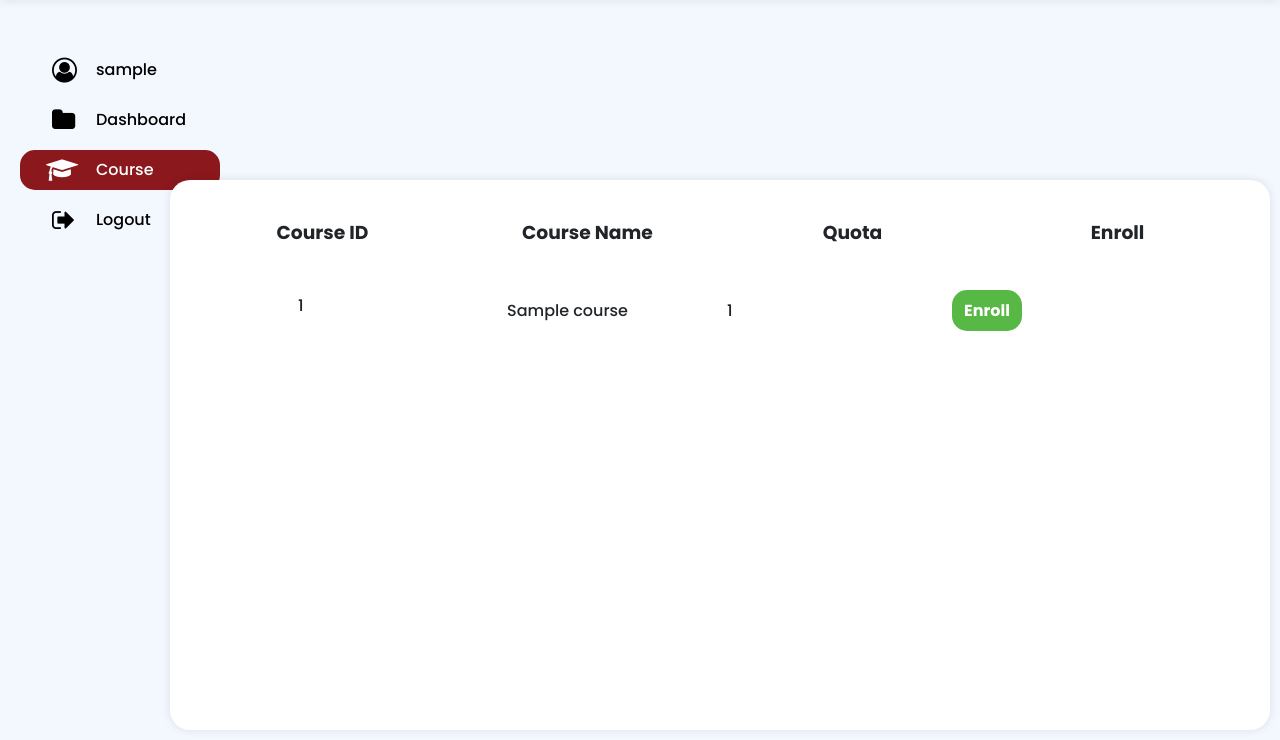
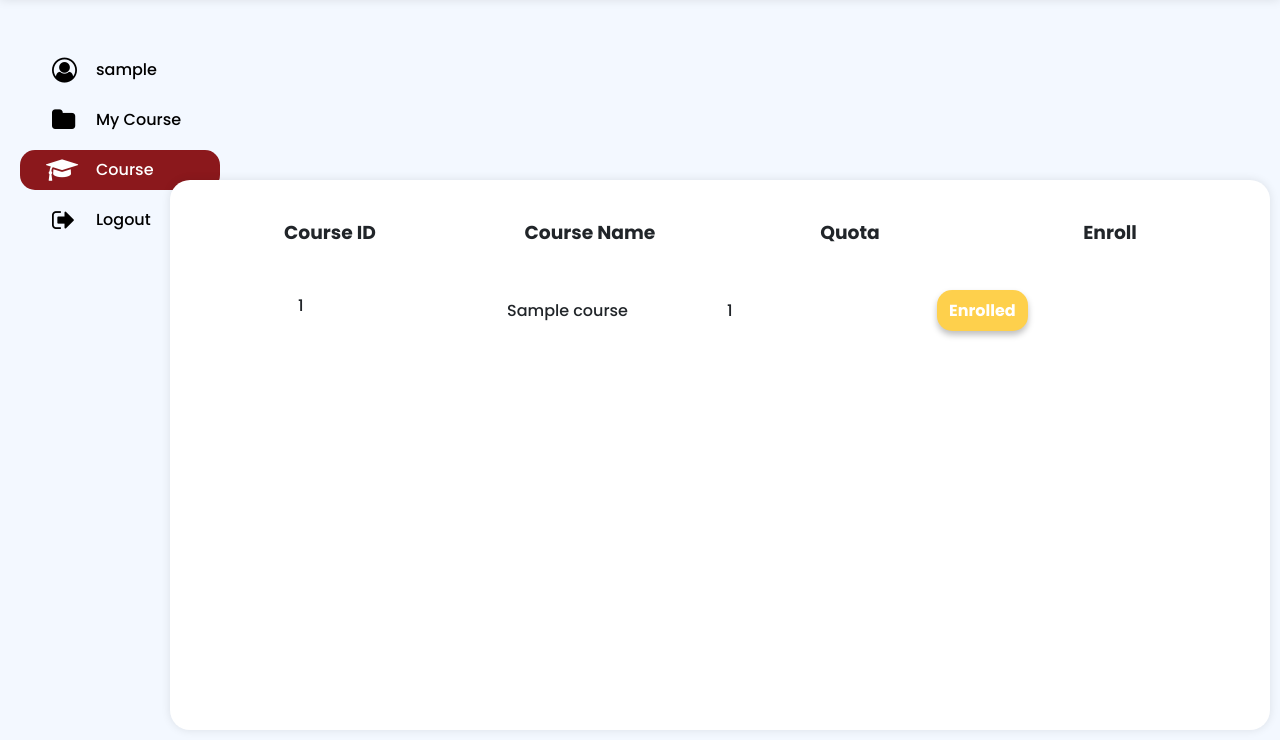
Before and after one commit to 6410685215/cn321-as2, a Django app: page /course/page_course/ in a window 1280 px wide. Shown: the part 60-800 px from the top of the page. Run offline with Django 4.2, Linux system fonts and the light colour scheme; a user stored in the database is signed in; tables that the repository leaves empty hold one stand-in row (values such as "Sample post").

Commit message:
button enrollED

```diff
--- a/course/views.py
+++ b/course/views.py
@@ -11,11 +11,11 @@ def page_course(request):
     admin = user.is_staff
     course = Course.objects.all()
     enroll = Enroll.objects.filter(student_id=user)
-    print(enroll)
+    print(enroll.values_list('course_id', flat=True))
     return render(request, 'course/page_course.html', { 'username': user,
                                                         'admin': admin,
                                                         'courses': course,
-                                                        'enroll': enroll,})
+                                                        'enroll': enroll.values_list('course_id', flat=True),})
 
 def page_user(request):
     user = request.user
@@ -46,9 +46,10 @@ def course_enroll(request):
     course.save()
     course_enroll = Enroll(student_id=user, course_id=course)
     course_enroll.save()
-    return render(request, 'course/page_course.html', { 'username': user,
-                                                        'admin': admin,
-                                                        'courses': Course.objects.all(),})
+    # return render(request, 'course/page_course.html', { 'username': user,
+    #                                                     'admin': admin,
+    #                                                     'courses': Course.objects.all(),})
+    return page_course(request)
 
 def course_drop(request):
     user = request.user
--- a/static/css/main.css
+++ b/static/css/main.css
@@ -395,7 +395,7 @@ html [type="button"] {
 .sec-table td form {
     font-weight: 500;
     text-align: left;
-    margin-left: 210px;
+    margin-left: 195px;
 }
 
 .sec-table-title {
@@ -406,7 +406,7 @@ html [type="button"] {
 
 .sec-table-title h3 {
     text-align: center;
-    width: 530px;
+    width: 260px;
 }
 
 .box-scroll {
@@ -416,7 +416,7 @@ html [type="button"] {
 }
 
 /* button */
-.button-27 {
+.button-27-en {
     appearance: none;
     background-color: #57b846;
     border: none;
@@ -439,18 +439,53 @@ html [type="button"] {
     touch-action: manipulation;
     width: 100%;
     will-change: transform;
+
+    box-shadow: rgba(0, 0, 0, 0.25) 0 4px 6px;
 }
 
-.button-27:disabled {
+.button-27-en:disabled {
     pointer-events: none;
 }
 
-.button-27:hover {
-    box-shadow: rgba(0, 0, 0, 0.25) 0 8px 15px;
+.button-27-en:hover {
     transform: translateY(-2px);
 }
 
-.button-27:active {
-    box-shadow: none;
+.button-27-en:active {
     transform: translateY(0);
+    box-shadow: 4px 4px 6px 0 rgba(255, 255, 255, .5),
+        -4px -4px 6px 0 rgba(116, 125, 136, .2),
+        inset -4px -4px 6px 0 rgba(255, 255, 255, .5),
+        inset 4px 4px 6px 0 rgba(116, 125, 136, .3);
 }
+
+.button-27-ed {
+    appearance: none;
+    background-color: #fed04c;
+    border: none;
+    border-radius: 15px;
+    box-sizing: border-box;
+    color: #FFFFFF;
+    cursor: pointer;
+    display: inline-block;
+    font-weight: 600;
+    line-height: normal;
+    margin: 0;
+    min-width: 0;
+    outline: none;
+    padding: 8px 12px;
+    text-align: center;
+    text-decoration: none;
+    transition: all 300ms cubic-bezier(.23, 1, 0.32, 1);
+    user-select: none;
+    -webkit-user-select: none;
+    touch-action: manipulation;
+    width: 100%;
+    will-change: transform;
+
+    box-shadow: rgba(0, 0, 0, 0.25) 0 4px 6px;
+}
+
+.button-27-ed:hover {
+    transform: translateY(-2px);
+}
--- a/templates/course/page_board.html
+++ b/templates/course/page_board.html
@@ -7,7 +7,7 @@
         <a href="{% url 'page_user' %}"><i class="fa pos-ab user fa-user-circle-o"></i><p class="a-p">{{ username }}</p></a>
       </li>
       <li class="list-item">
-        <a class="active" href="{% url 'page_board' %}"><i class="fa pos-ab board fa-folder" style="color: white;"></i><p class="a-p">Dashboard</p></a>
+        <a class="active" href="{% url 'page_board' %}"><i class="fa pos-ab board fa-folder" style="color: white;"></i><p class="a-p">My Course</p></a>
       </li>
       <li class="list-item">
         <a href="{% url 'page_course' %}"><i class="fa pos-ab cap fa-graduation-cap"></i><p class="a-p">Course</p></a>
--- a/templates/course/page_course.html
+++ b/templates/course/page_course.html
@@ -7,7 +7,7 @@
         <a href="{% url 'page_user' %}"><i class="fa pos-ab user fa-user-circle-o"></i><p class="a-p">{{ username }}</p></a>
       </li>
       <li class="list-item">
-        <a href="{% url 'page_board' %}"><i class="fa pos-ab board fa-folder"></i><p class="a-p">Dashboard</p></a>
+        <a href="{% url 'page_board' %}"><i class="fa pos-ab board fa-folder"></i><p class="a-p">My Course</p></a>
       </li>
       <li class="list-item">
         <a class="active" href="{% url 'page_course' %}"><i class="fa pos-ab cap fa-graduation-cap" style="color: white;"></i><p class="a-p">Course</p></a>
@@ -18,21 +18,6 @@
     </ul>
   </nav>
   <section class="sec">
-    {% comment %}
-      {% for course in courses %}
-      <tr>
-        <td>{{ course.ID }}</td>
-        <td>{{ course.name }}</td>
-        <td>{{ course.quota }}</td>
-        <td>
-          <form action="{% url 'course_enroll' %}" method="post">
-            {% csrf_token %}
-            <button type="submit" name="course_id" value="{{ course.ID }}" class="btn btn-primary">Enroll</button>
-          </form>
-        </td>
-      </tr>
-      {% endfor %}
-    </table> {% endcomment %}
     <div class="sec-table-title">
       <h3>Course ID</h3>
       <h3>Course Name</h3>
@@ -47,10 +32,16 @@
           <td>{{ course.name }}</td>
           <td><a>{{ course.quota }}</a></td>
           <td>
+            {% if course.ID in enroll %}
+              <form>
+                <button type="button" class="button-27-ed">Enrolled</button>
+              </form>
+            {% else %}
             <form action="{% url 'course_enroll' %}" method="post">
               {% csrf_token %}
-              <button type="submit" name="course_id" value="{{ course.ID }}" class="button-27">Enroll</button>
+              <button type="submit" name="course_id" value="{{ course.ID }}" class="button-27-en">Enroll</button>
             </form>
+            {% endif %}
           </td>
         </tr>
       {% endfor %}
--- a/templates/course/page_user.html
+++ b/templates/course/page_user.html
@@ -7,7 +7,7 @@
         <a class="active" href="{% url 'page_user' %}"><i class="fa pos-ab user fa-user-circle-o" style="color: white;"></i><p class="a-p">{{ username }}</p></a>
       </li>
       <li class="list-item">
-        <a href="{% url 'page_board' %}"><i class="fa pos-ab board fa-folder"></i><p class="a-p">Dashboard</p></a>
+        <a href="{% url 'page_board' %}"><i class="fa pos-ab board fa-folder"></i><p class="a-p">My Course</p></a>
       </li>
       <li class="list-item">
         <a href="{% url 'page_course' %}"><i class="fa pos-ab cap fa-graduation-cap"></i><p class="a-p">Course</p></a>
```
